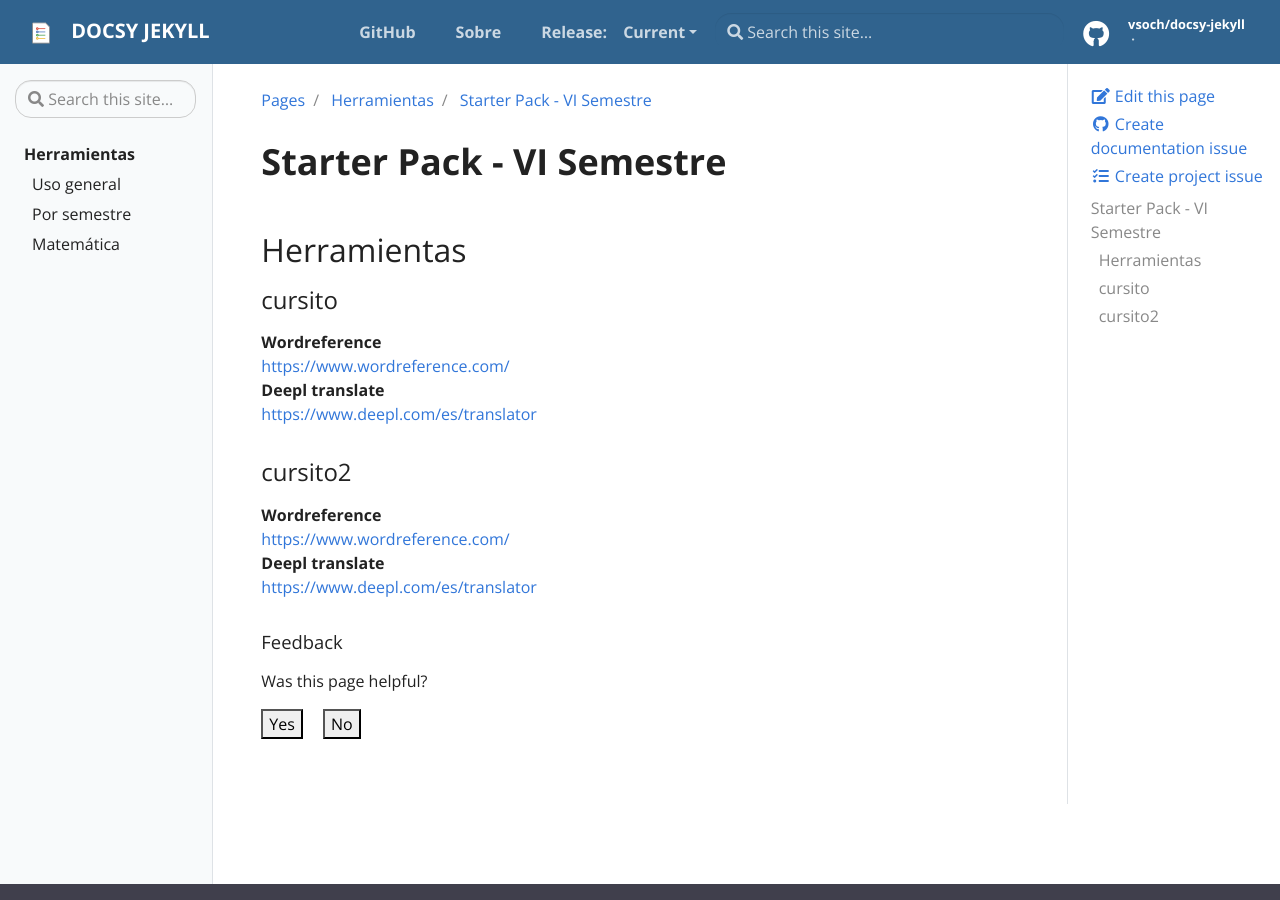
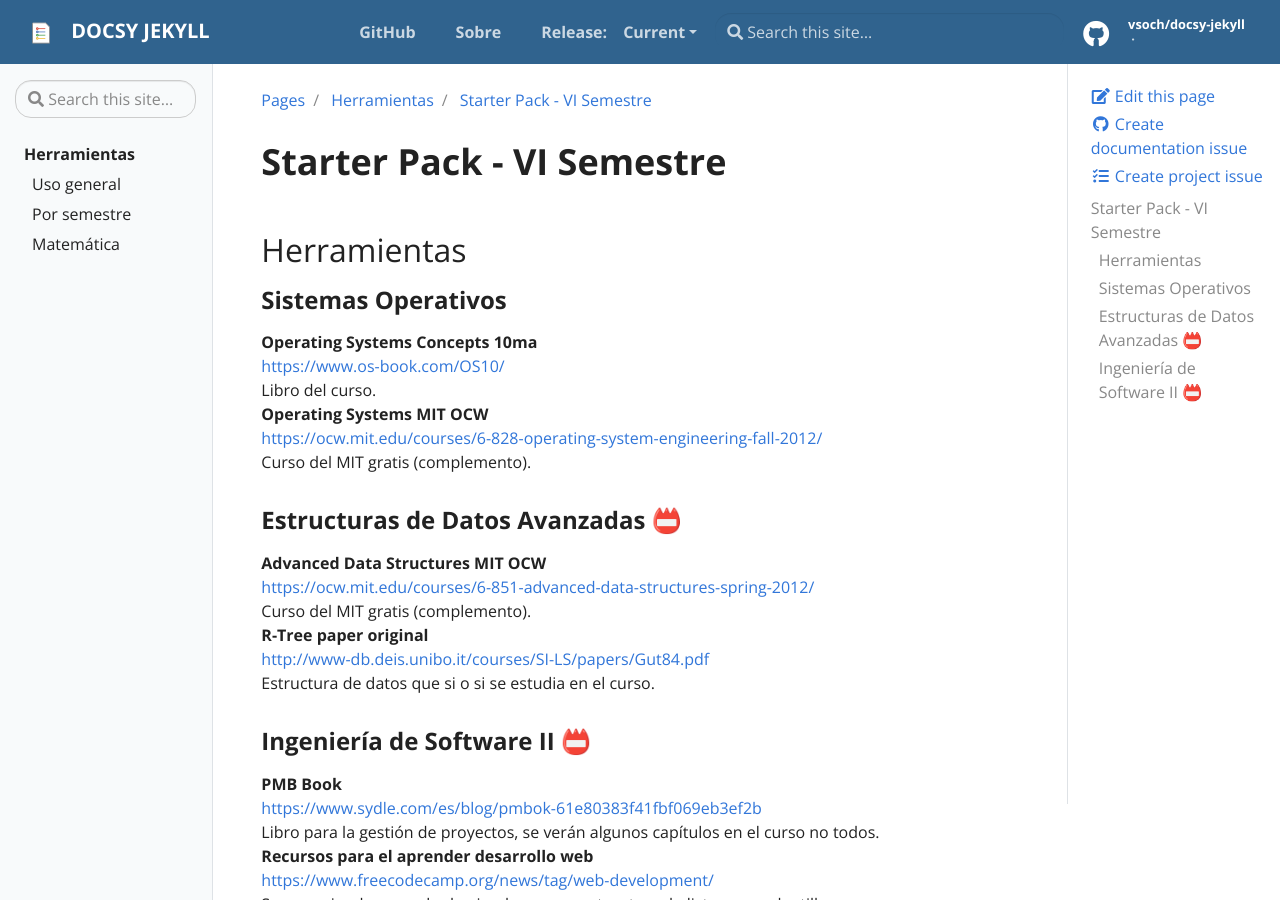
Before and after one commit to ACMUCSP/starter-pack, a Jekyll site: the page built from pages/herramientas/VI-semestre.md, in a window 1280 px wide and 900 px high. Built offline with Jekyll 4.4.1, drawn with Linux system fonts in a browser that asks for light colours; our own code applies the rules of GitHub Pages for plain Markdown files; some of the changed text lies outside the part shown.

Commit message:
Añadiendo recursos para los primeros cursos del 6to semestre

```diff
--- a/_data/starter-pack-tools/por-cursos/VI-semestre.yml
+++ b/_data/starter-pack-tools/por-cursos/VI-semestre.yml
@@ -1,14 +1,39 @@
-- nombre: "cursito"
+- nombre: "Sistemas Operativos"
   herramientas:
-    - nombre: Wordreference
-      enlace: https://www.wordreference.com/
-      descripcion: Lorem ipsum
-    - nombre: Deepl translate
-      enlace: https://www.deepl.com/es/translator
-- nombre: "cursito2"
+    - nombre: Operating Systems Concepts 10ma
+      enlace: https://www.os-book.com/OS10/
+      descripcion: Libro del curso.
+    - nombre: Operating Systems MIT OCW
+      enlace: https://ocw.mit.edu/courses/6-828-operating-system-engineering-fall-2012/
+      descripcion: Curso del MIT gratis (complemento).
+- nombre: "Estructuras de Datos Avanzadas 📛"
   herramientas:
-    - nombre: Wordreference
-      enlace: https://www.wordreference.com/
-      descripcion: Lorem ipsum
-    - nombre: Deepl translate
-      enlace: https://www.deepl.com/es/translator
+    - nombre: Advanced Data Structures MIT OCW
+      enlace: https://ocw.mit.edu/courses/6-851-advanced-data-structures-spring-2012/
+      descripcion: Curso del MIT gratis (complemento).
+    - nombre: R-Tree paper original
+      enlace: http://www-db.deis.unibo.it/courses/SI-LS/papers/Gut84.pdf
+      descripcion: Estructura de datos que si o si se estudia en el curso.
+- nombre: "Ingeniería de Software II 📛"
+  herramientas:
+    - nombre: PMB Book
+      enlace: https://www.sydle.com/es/blog/pmbok-61e80383f41fbf069eb3ef2b
+      descripcion: Libro para la gestión de proyectos, se verán algunos capítulos en el curso no todos.
+    - nombre: Recursos para el aprender desarrollo web
+      enlace: https://www.freecodecamp.org/news/tag/web-development/
+      descripcion: Se recomienda aprender haciendo un proyecto y tenerlo listo como plantilla porque no todo se puede aprender en un semestre, más abajo hay más recursos sobre proyectos full stack.
+    - nombre: UML Tutorial Español
+      enlace: https://www.youtube.com/watch?v=-OWd0tJAK10&list=PLM-p96nOrGcaw5dhv8wOA5tVVWEmXtA2F
+      descripcion: Tutorial en español de los diagramas UML.
+    - nombre: UML Tutorial Inglés
+      enlace: https://www.youtube.com/watch?v=WnMQ8HlmeXc
+      descripcion: Tutorial en inglés de los diagramas UML (recomiendo ver este para practicar tu inglés).
+    - nombre: StarUML
+      enlace: https://staruml.io/
+      descripcion: Herramienta para hacer diagramas UML (interfaz gráfica).
+    - nombre: PlantUML
+      enlace: https://plantuml.com/en/
+      descripcion: Herramienta para hacer diagramas UML (mediante comandos en texto).
+    - nombre: Aplicación Full Stack YT
+      enlace: https://youtu.be/k4lHXIzCEkM
+      descripcion: Tutorial de aplicación full stack, no es necesario acabarla toda, siganlo como plantilla para el trabajo final.
--- a/pages/herramientas/VI-semestre.md
+++ b/pages/herramientas/VI-semestre.md
@@ -8,21 +8,21 @@
 ## Herramientas
 
 {% for curso in site.data.starter-pack-tools.por-cursos.VI-semestre %}
-### {{ curso.nombre }}
+### **{{ curso.nombre }}**
 
   {% for herramienta in curso.herramientas %}
     {%- if forloop.length > 0 -%}
         **{{ herramienta.nombre }}** <br>
 
         {%- if herramienta.enlace -%}
-            <a href="{{ herramienta.enlace }}">
+            <a href="{{ herramienta.enlace }}" target="_blank">
                 {{ herramienta.enlace }}
             </a>
             <br>
         {%- endif -%}
 
-        {%- if herramienta.extra -%}
-            {{ herramienta.extra }} <br>
+        {%- if herramienta.descripcion -%}
+            {{ herramienta.descripcion }} <br>
         {%- endif -%}
 
     {%- endif -%}
```
